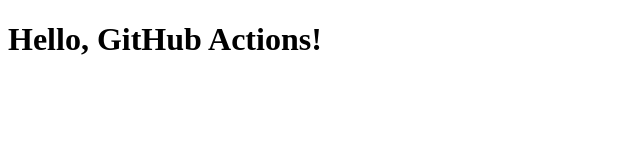
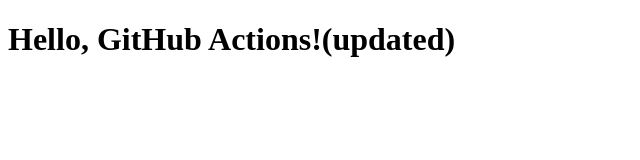
Before and after one commit to amruthaatluri/gh-deployment-workflow, a plain HTML site: page index.html in a window 1280 px wide. Shown: the whole page, without its empty margins (0-640 px from the left). Drawn offline with Linux system fonts and the light colour scheme.

Commit message:
Update index.html

```diff
--- a/index.html
+++ b/index.html
@@ -5,6 +5,6 @@
     <title>My GitHub Pages Site</title>
 </head>
 <body>
-    <h1>Hello, GitHub Actions!</h1>
+    <h1>Hello, GitHub Actions!(updated)</h1>
 </body>
 </html>
```
